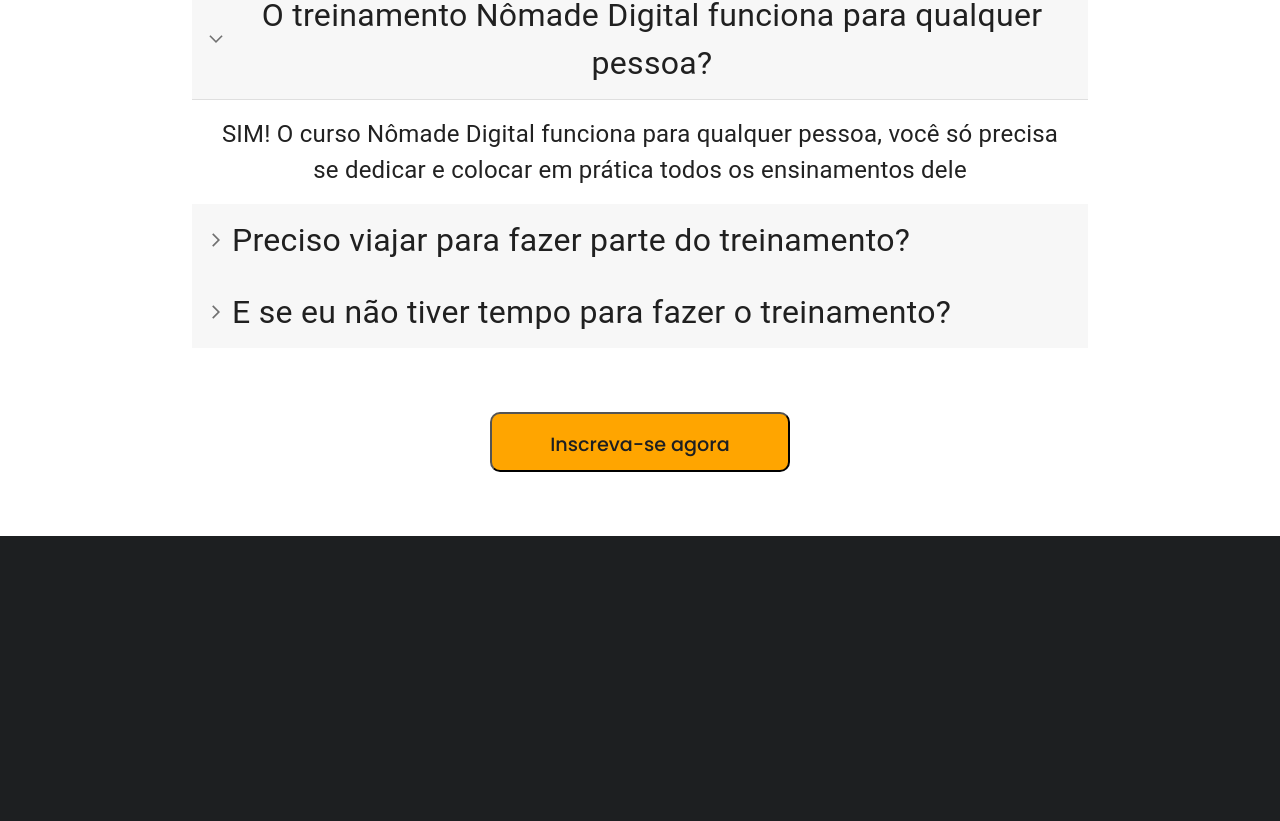
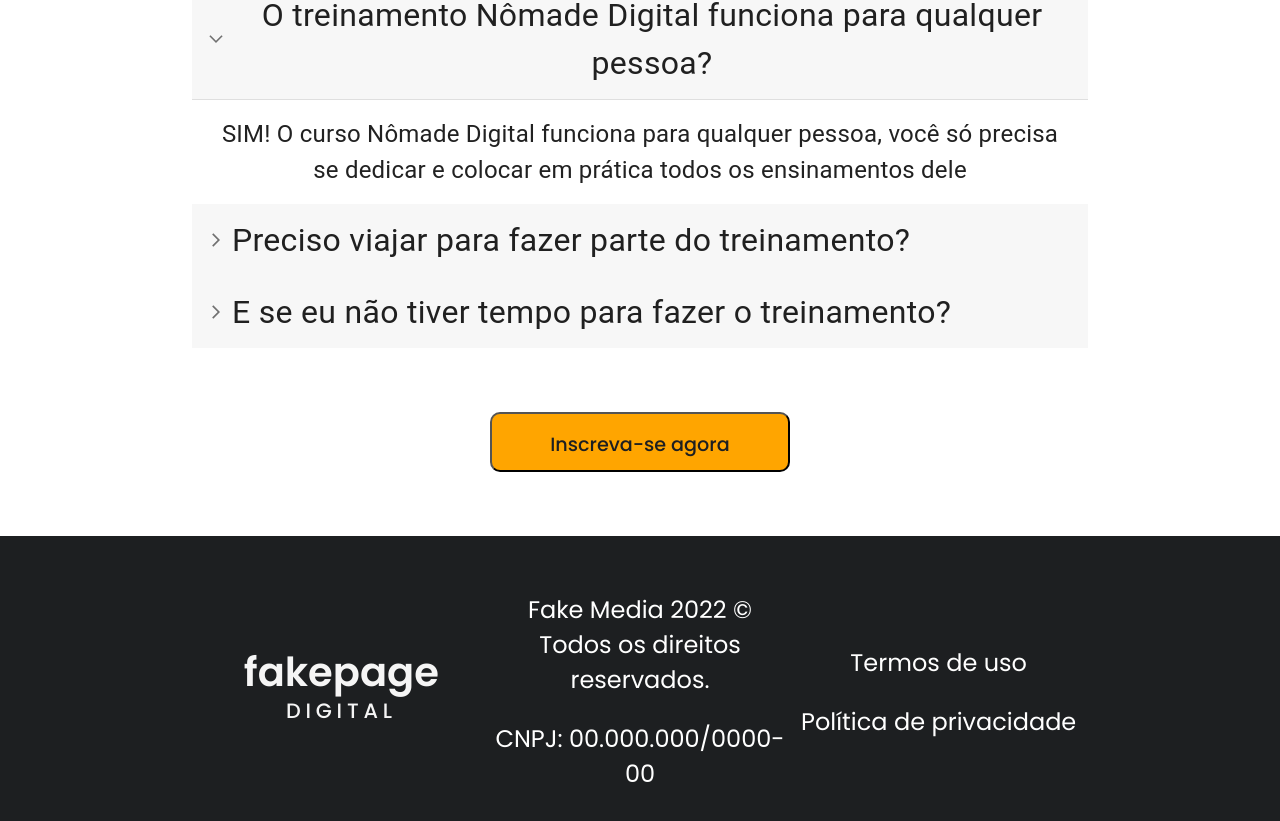
Before and after one commit to wuzue/fake-page, a React (Create React App) app: page / in a window 1280 px wide. Shown: the part 8185-9006 px from the top of the page. Before the commit the page ends 8721 px from the top, so only its background shows below. Built offline with nearby package versions, Linux system fonts and the light colour scheme.

Commit message:
finished footer

```diff
--- a/src/App.js
+++ b/src/App.js
@@ -1,6 +1,7 @@
 import './App.css';
 import FifthSec from './components/FifthSec';
 import FirstSec from './components/FirstSec';
+import Footer from './components/Footer';
 import FourthSec from './components/FourthSec';
 import SecondSec from './components/SecondSec';
 import SixthSec from './components/SixthSec';
@@ -15,6 +16,7 @@ function App() {
       <FourthSec/>
       <FifthSec/>
       <SixthSec/>
+      <Footer/>
     </div>
   );
 }
--- /dev/null
+++ b/src/components/Footer.css
@@ -0,0 +1,33 @@
+.footer-main-div{
+  color: white;
+  background-color: #1d1f21;
+  padding-top: 2rem;
+  padding-bottom: 2rem;
+  display: grid;
+  grid-template-columns: repeat(3, 1fr);
+  width: 70%;
+  margin: auto;
+}
+
+.footer-main-div p{
+  text-align: center;
+}
+
+/* *{border: 1px solid red;} */
+
+.footer-text{
+  font-size: 1.5rem;
+}
+
+.footer-right, .footer-left, .footer-middle{
+  margin: auto;
+}
+
+.link a{
+  text-decoration: none;
+  color: white;
+}
+
+.link a:hover{
+  cursor: pointer;
+}
--- /dev/null
+++ b/src/components/Footer.js
@@ -0,0 +1,22 @@
+import React from 'react'
+import './Footer.css'
+
+const Footer = () => {
+  return (
+    <div className='footer-main-div'>
+      <div className='footer-left'>
+        <p className='logo-text'>FakePage<br></br><span className='digital-text'>Digital</span></p>
+      </div>
+      <div className='footer-middle'>
+        <p className='footer-text'>Fake Media 2022 © Todos os direitos reservados.</p>
+        <p className='footer-text'>CNPJ: 00.000.000/0000-00</p>
+      </div>
+      <div className='footer-right'>
+        <p className='footer-text link'><a href='/'>Termos de uso</a></p>
+        <p className='footer-text link'><a href='/'>Política de privacidade</a></p>
+      </div>
+    </div>
+  )
+}
+
+export default Footer
```
